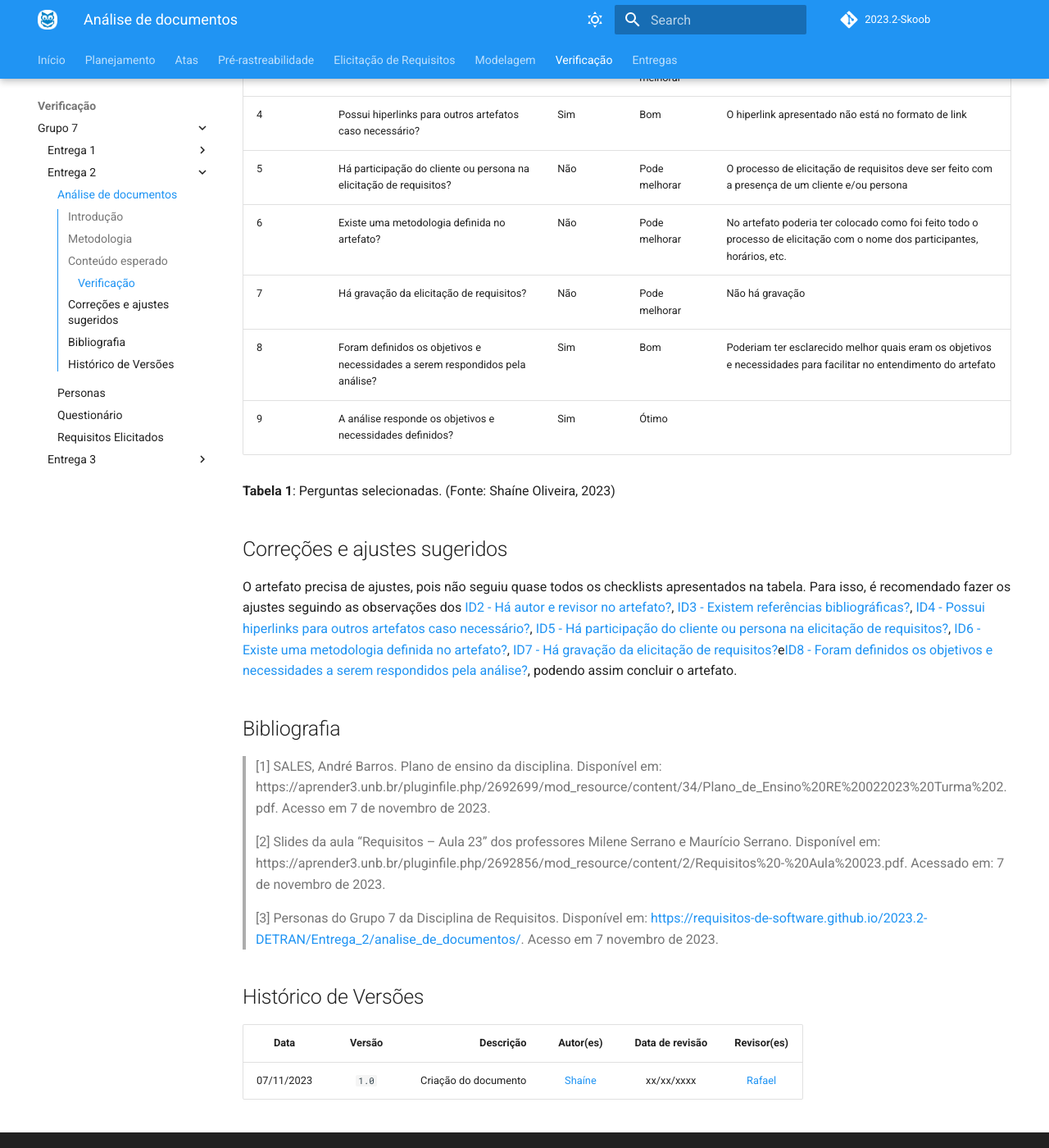
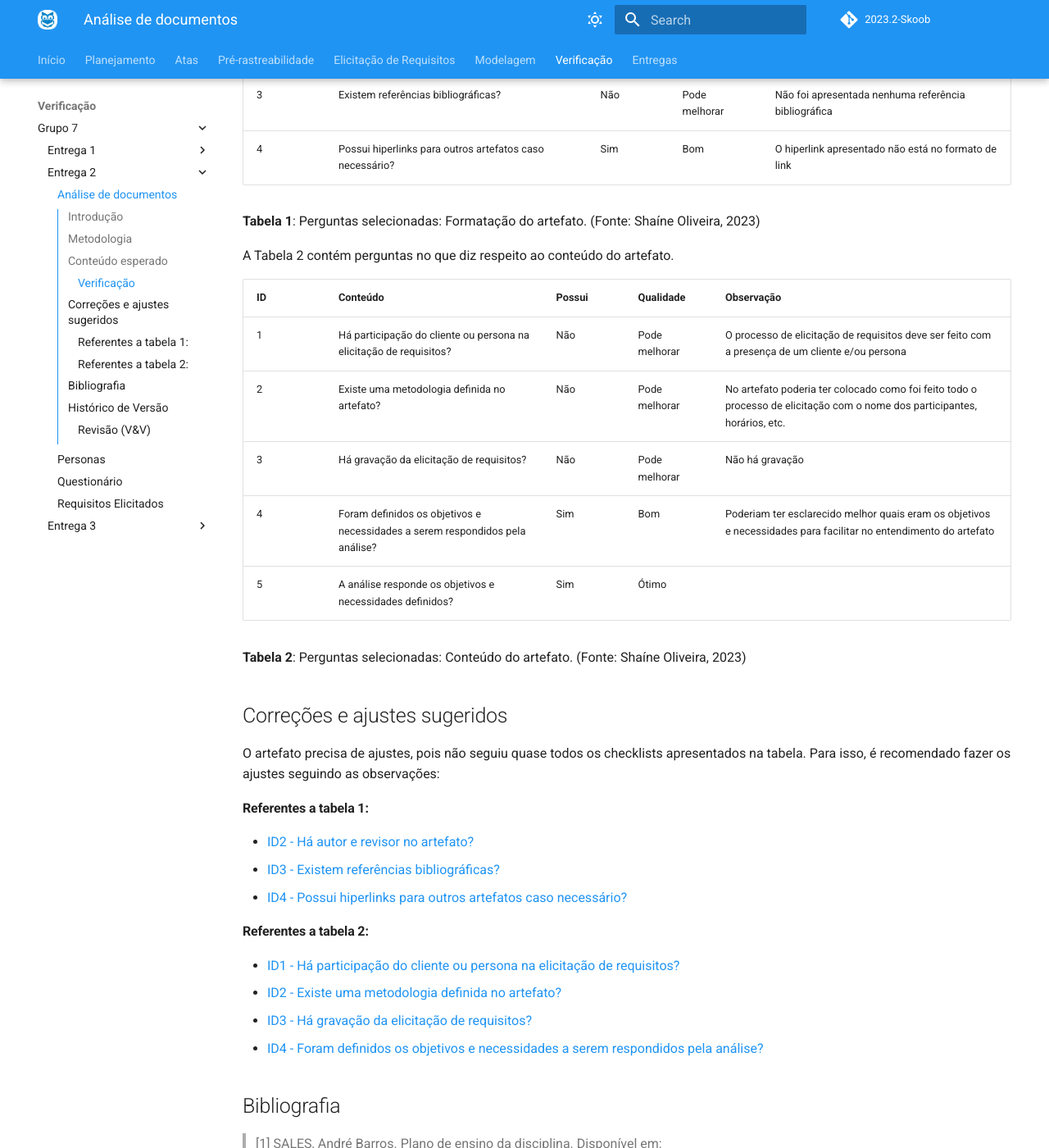
Before and after one commit to Requisitos-de-Software/2023.2-Skoob, an MkDocs documentation site: the page built from docs/verificacao/grupo7/analise-documentos.md, in a window 1280 px wide and 1400 px high, scrolled down 1764 px. Shown: the whole window at 82% size. Built offline with MkDocs 1.6.1 and Material for MkDocs 9.7.7, drawn with Linux system fonts in a browser that asks for light colours; comment, search, counter and statistics services are not loaded; some of the changed text lies outside the part shown.

Commit message:
Alterações nos documentos de verificação.

```diff
--- a/docs/verificacao/grupo7/analise-documentos.md
+++ b/docs/verificacao/grupo7/analise-documentos.md
@@ -23,7 +23,7 @@ Espera-se que no artefato encontre todos os objetivos e necessidades atendidas c
 
 ### Verificação
 
-Sendo assim, foi elaborada a tabela 1 abaixo relacionando as especificações ideais do artefato, se ele possui ou não o requisito apresentado nas perguntas e quanto a qualidade, baseada na seguinte classificação:
+Sendo assim, foi elaborada a tabela 1 e a tabela 2 relacionando as especificações ideais do artefato, se ele possui ou não o requisito apresentado nas perguntas e quanto a qualidade, baseada na seguinte classificação:
 
 **Possui**
 
@@ -37,25 +37,48 @@ Sendo assim, foi elaborada a tabela 1 abaixo relacionando as especificações id
 - Bom (Apresenta parcialmente os requisitos do conteúdo esperado)
 - Pode melhorar (Não apresenta os requisitos do conteúdo esperado)
 
+
+
+A Tabela 1 contém perguntas no que diz respeito à formatação do artefato.
+
 | ID  | Conteúdo                                                                      | Possui     | Qualidade     | Observação                                                                                                                 |
 | --- | ----------------------------------------------------------------------------- | ---------- | ------------- | -------------------------------------------------------------------------------------------------------------------------- |
 | 1   | Há histórico de versão padronizado?                                           | Sim        | Ótimo         |                                                                                                                            |
 | 2   | Há autor e revisor no artefato?                                               | Incompleto | Bom           | Na versão 1.0 não possui um revisor                                                                                        |
 | 3   | Existem referências bibliográficas?                                           | Não        | Pode melhorar | Não foi apresentada nenhuma referência bibliográfica                                                                       |
-| 4   | Possui hiperlinks para outros artefatos caso necessário?                      | Sim        | Bom           | O hiperlink apresentado não está no formato de link                                                                        |
-| 5   | Há participação do cliente ou persona na elicitação de requisitos?            | Não        | Pode melhorar | O processo de elicitação de requisitos deve ser feito com a presença de um cliente e/ou persona                            |
-| 6   | Existe uma metodologia definida no artefato?                                  | Não        | Pode melhorar | No artefato poderia ter colocado como foi feito todo o processo de elicitação com o nome dos participantes, horários, etc. |
-| 7   | Há gravação da elicitação de requisitos?                                      | Não        | Pode melhorar | Não há gravação                                                                                                            |
-| 8   | Foram definidos os objetivos e necessidades a serem respondidos pela análise? | Sim        | Bom           | Poderiam ter esclarecido melhor quais eram os objetivos e necessidades para facilitar no entendimento do artefato          |
-| 9   | A análise responde os objetivos e necessidades definidos?                     | Sim        | Ótimo         |                                                                                                                            |
+| 4   | Possui hiperlinks para outros artefatos caso necessário?                      | Sim        | Bom           | O hiperlink apresentado não está no formato de link
 
-<b>Tabela 1</b>: Perguntas selecionadas. (Fonte: Shaíne Oliveira, 2023)
+
+<b>Tabela 1</b>: Perguntas selecionadas: Formatação do artefato. (Fonte: Shaíne Oliveira, 2023)
+
+
+A Tabela 2 contém perguntas no que diz respeito ao conteúdo do artefato.
+
+| ID  | Conteúdo                                                                      | Possui     | Qualidade     | Observação                                                                                                                 |
+| --- | ----------------------------------------------------------------------------- | ---------- | ------------- | -------------------------------------------------------------------------------------------------------------------------- |
+| 1  | Há participação do cliente ou persona na elicitação de requisitos?            | Não        | Pode melhorar | O processo de elicitação de requisitos deve ser feito com a presença de um cliente e/ou persona                            |
+| 2  | Existe uma metodologia definida no artefato?                                  | Não        | Pode melhorar | No artefato poderia ter colocado como foi feito todo o processo de elicitação com o nome dos participantes, horários, etc. |
+| 3   | Há gravação da elicitação de requisitos?                                      | Não        | Pode melhorar | Não há gravação                                                                                                            |
+| 4   | Foram definidos os objetivos e necessidades a serem respondidos pela análise? | Sim        | Bom           | Poderiam ter esclarecido melhor quais eram os objetivos e necessidades para facilitar no entendimento do artefato          |
+| 5   | A análise responde os objetivos e necessidades definidos?                     | Sim        | Ótimo         |                                                                                                                            |
+
+
+<b>Tabela 2</b>: Perguntas selecionadas: Conteúdo do artefato. (Fonte: Shaíne Oliveira, 2023)
 
 ## Correções e ajustes sugeridos
 
 O artefato precisa de ajustes, pois não seguiu quase todos os checklists apresentados na tabela.
-Para isso, é recomendado fazer os ajustes seguindo as observações dos [ID2 - Há autor e revisor no artefato?](#verificacao), [ID3 - Existem referências bibliográficas?](#verificacao), [ID4 - Possui hiperlinks para outros artefatos caso necessário?](#verificacao), [ID5 - Há participação do cliente ou persona na elicitação de requisitos?](#verificacao), [ID6 - Existe uma metodologia definida no artefato?](#verificacao), [ID7 - Há gravação da elicitação de requisitos?](#verificacao)e[ID8 - Foram definidos os objetivos e necessidades a serem respondidos pela análise?](#verificacao), podendo assim concluir o artefato.
+Para isso, é recomendado fazer os ajustes seguindo as observações:
 
+#### Referentes a tabela 1:
+ - [ID2 - Há autor e revisor no artefato?](#verificacao)
+ - [ID3 - Existem referências bibliográficas?](#verificacao)
+ - [ID4 - Possui hiperlinks para outros artefatos caso necessário?](#verificacao)
+#### Referentes a tabela 2:
+ - [ID1 - Há participação do cliente ou persona na elicitação de requisitos?](#verificacao)
+ - [ID2 - Existe uma metodologia definida no artefato?](#verificacao)
+ - [ID3 - Há gravação da elicitação de requisitos?](#verificacao)
+ - [ID4 - Foram definidos os objetivos e necessidades a serem respondidos pela análise?](#verificacao)
 ## Bibliografia
 
 > [1] SALES, André Barros. Plano de ensino da disciplina. Disponível em: https://aprender3.unb.br/pluginfile.php/2692699/mod_resource/content/34/Plano_de_Ensino%20RE%20022023%20Turma%202.pdf. Acesso em 7 de novembro de 2023.
@@ -64,8 +87,17 @@ Para isso, é recomendado fazer os ajustes seguindo as observações dos [ID2 -
 
 > [3] Personas do Grupo 7 da Disciplina de Requisitos. Disponível em: <https://requisitos-de-software.github.io/2023.2-DETRAN/Entrega_2/analise_de_documentos/>. Acesso em 7 novembro de 2023.
 
-## Histórico de Versões
 
-|    Data    | Versão |            Descrição |                  Autor(es)                  | Data de revisão | Revisor(es) |
-| :--------: | :----: | -------------------: | :-----------------------------------------: | :-------------: | :---------: |
-| 07/11/2023 | `1.0`  | Criação do documento | [Shaíne](https://github.com/ShaineOliveira) |   xx/xx/xxxx    |   [Rafael](https://github.com/Rafael-gc)    |
+## Histórico de Versão
+
+| Versão | Data de execução | Data prevista de revisão |             Descrição             |                      Autor(es)                       |                     Revisado                      |
+| :----: | :--------------: | :-------------: | :-------------------------------: | :--------------------------------------------------: | :--------------------------------------------------: |
+| `1.0`  |    07/11/2023    |   10/11/2023    | Criação do artefato |   [Shaíne](https://github.com/ShaineOliveira)   | |
+| `2.0`  |    11/11/2023    |   13/11/2023    | Correções no artefato |   [Shaíne](https://github.com/ShaineOliveira)   | |
+
+
+### Revisão (V&V)
+
+| Data de Revisão | Cobertura de Versões  |          Técnica         |                  Revisor(es)                  |
+| :------------: | :-------------: | :--------------------------: |  :----------------------------------------: |
+|   xx/xx/xxxx   |    --    |   ---    |  [Rafael](https://github.com/Rafael-gc)  |
```
Also changed, not shown: docs/verificacao/grupo7/aplicativos.md (+36 -12 lines), docs/verificacao/grupo7/especificacao-suplementar.md (+44 -14 lines), docs/verificacao/grupo7/personas.md (+43 -11 lines).
